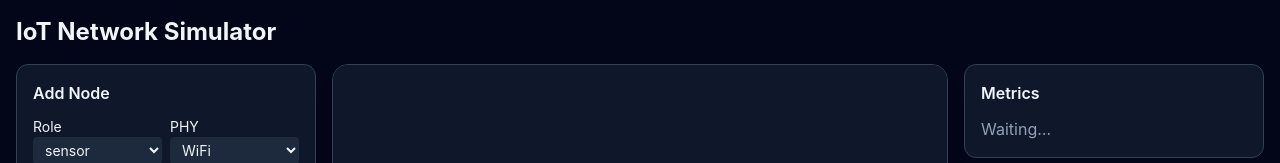
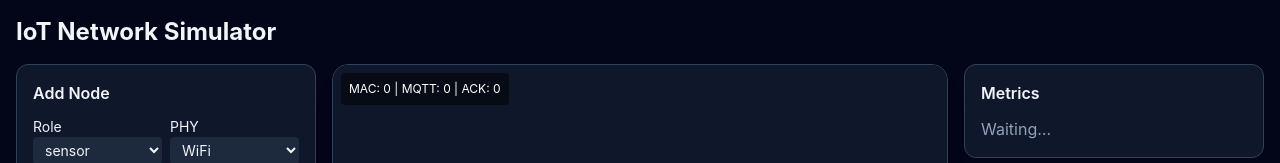
Before and after one commit to kedarnhegde/network-simulator, a React app in the folder frontend/: page / in a window 1280 px wide. Shown: the top 163 px of the page. Built offline with nearby package versions, Linux system fonts and the light colour scheme; no server answers; the HTML template or start-up script is replaced by a standard one.

Commit message:
debug: logs for animation failure

```diff
--- a/frontend/src/components/TopologyCanvas.tsx
+++ b/frontend/src/components/TopologyCanvas.tsx
@@ -206,7 +206,7 @@ export default function TopologyCanvas({ nodes, width = 1200, height = 700, onDe
         setMqttPackets(data.packets || []);
         setAckPackets(data.acks || []);
       } catch (e) {
-        // Ignore errors
+        console.error('MQTT packets fetch error:', e);
       }
     }, 100);
     return () => clearInterval(interval);
@@ -214,6 +214,7 @@ export default function TopologyCanvas({ nodes, width = 1200, height = 700, onDe
 
   // Poll for MAC packets
   useEffect(() => {
+    console.log('MAC packets polling started, API_BASE:', API_BASE);
     const interval = setInterval(async () => {
       try {
         const res = await fetch(`${API_BASE}/mac/packets`);
@@ -229,9 +230,12 @@ export default function TopologyCanvas({ nodes, width = 1200, height = 700, onDe
           progress: p.progress,
           kind: p.kind
         }));
+        if (macPackets.length > 0) {
+          console.log('MAC packets received:', macPackets.length);
+        }
         setPackets(macPackets);
       } catch (e) {
-        // Ignore errors
+        console.error('MAC packets fetch error:', e);
       }
     }, 100);
     return () => clearInterval(interval);
@@ -295,6 +299,9 @@ export default function TopologyCanvas({ nodes, width = 1200, height = 700, onDe
 
   return (
     <div className="relative rounded-2xl overflow-hidden shadow-xl border border-slate-700">
+      <div className="absolute top-2 left-2 bg-black/50 text-white text-xs p-2 rounded z-10">
+        MAC: {packets.length} | MQTT: {mqttPackets.length} | ACK: {ackPackets.length}
+      </div>
       <canvas
         ref={ref}
         width={width}
```
